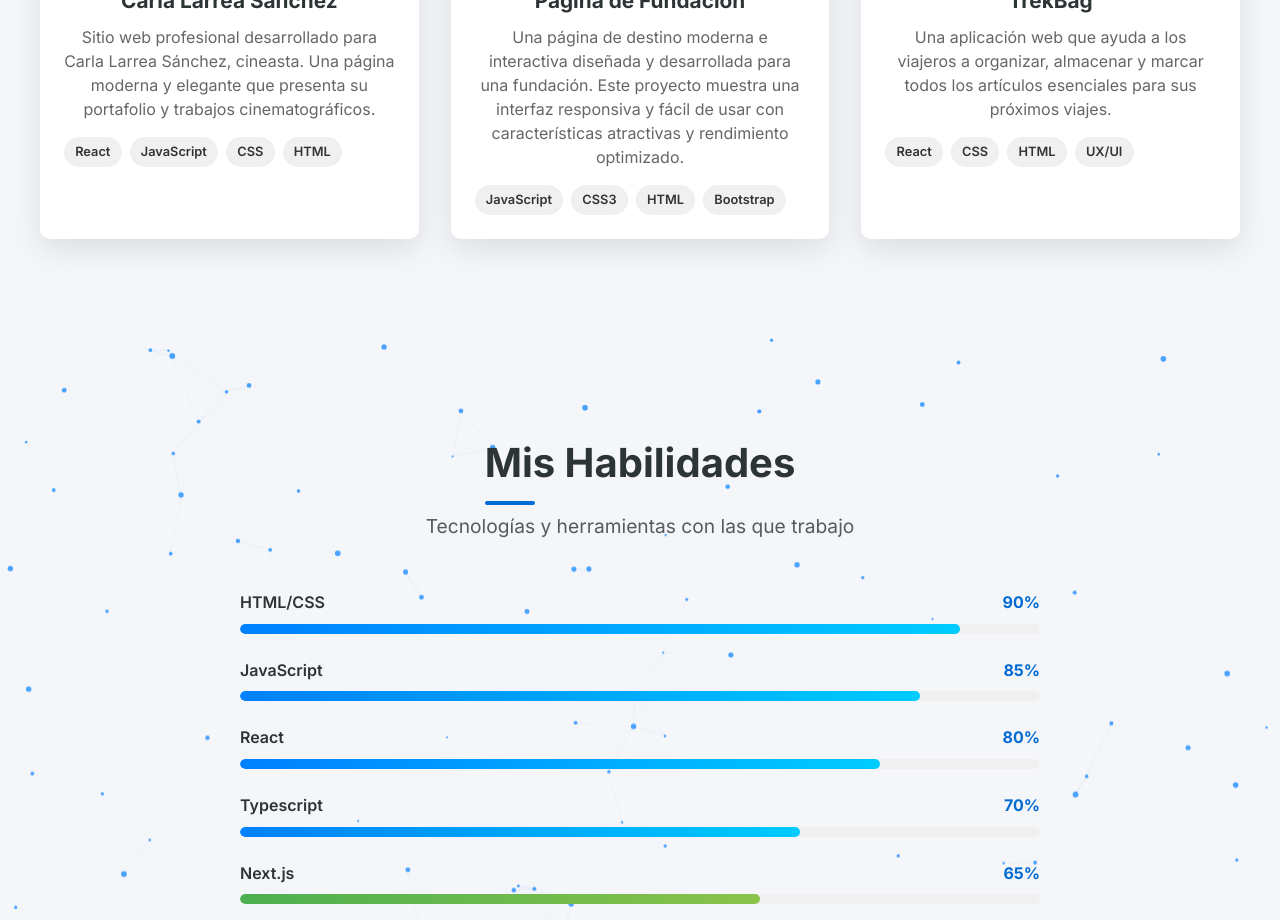
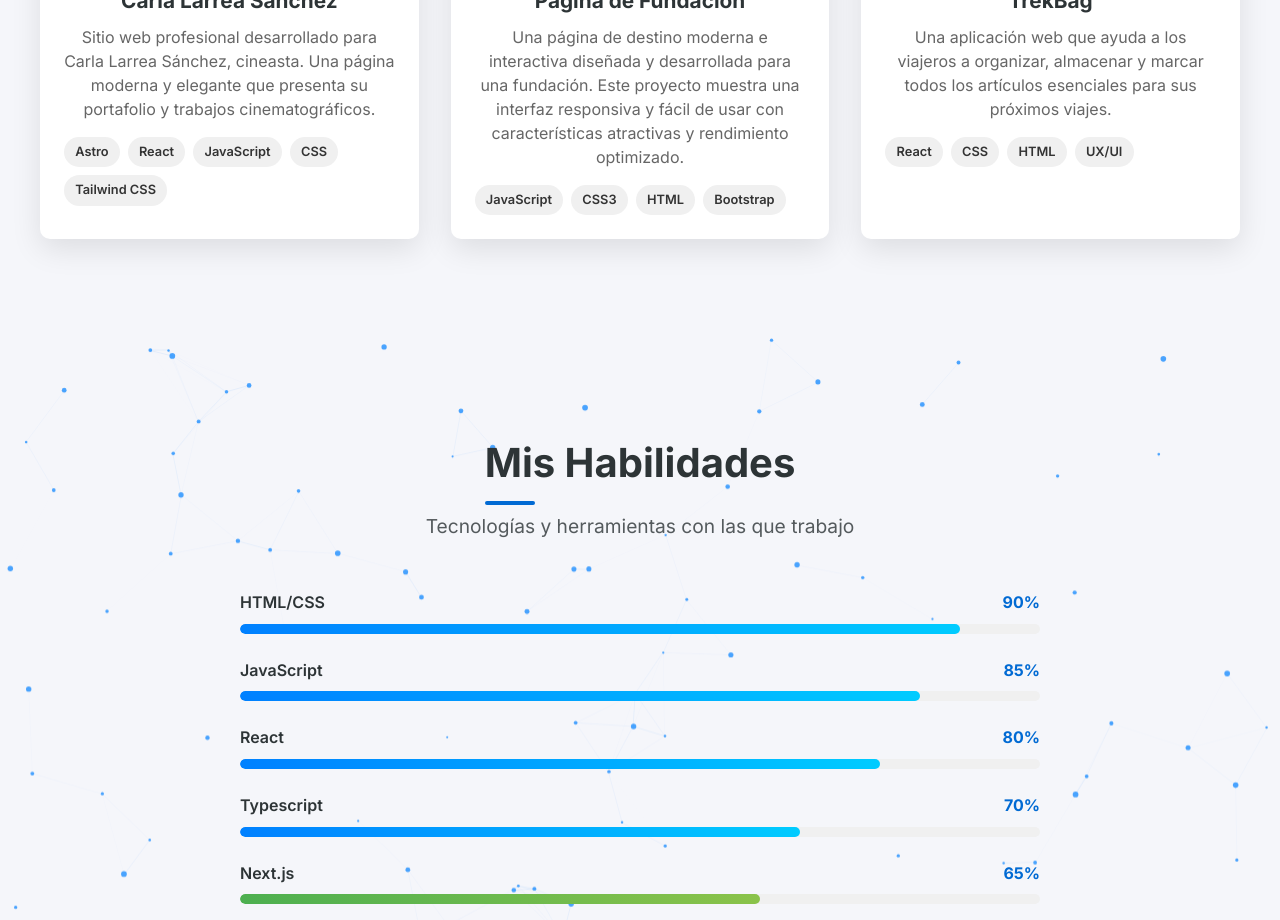
Before and after one commit to DavidSerranoReyes/myPage, a React (Vite) app: page / in a window 1280 px wide. Shown: the part 1940-2860 px from the top of the page. Built offline with nearby package versions, Linux system fonts and the light colour scheme.

Commit message:
add techs

```diff
--- a/src/components/Projects.jsx
+++ b/src/components/Projects.jsx
@@ -96,7 +96,7 @@ const Projects = () => {
       image: img4,
       github: '',
       demo: 'https://www.carlarreasanchez.com',
-      techs: ['React', 'JavaScript', 'CSS', 'HTML'],
+      techs: ['Astro', 'React', 'JavaScript', 'CSS', 'Tailwind CSS'],
       translations: {
         es: {
           title: 'Carla Larrea Sánchez',
```
